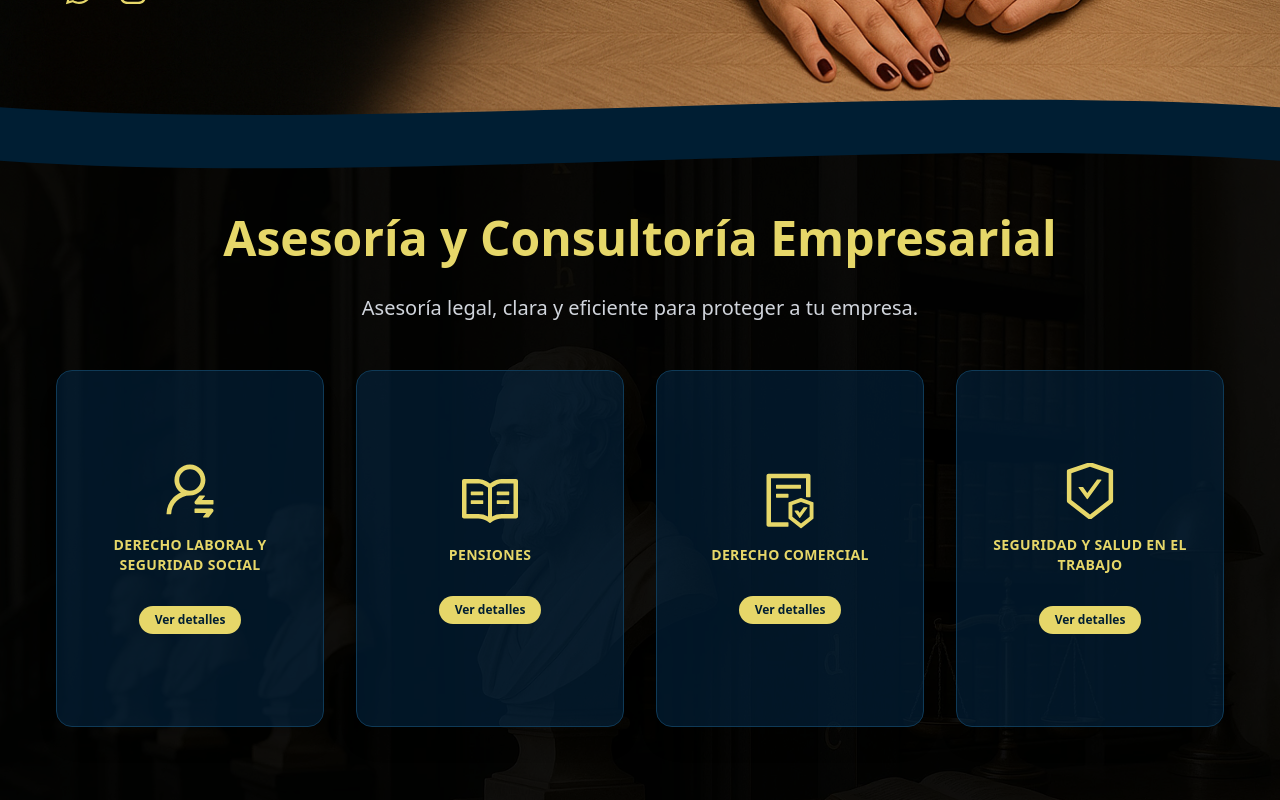
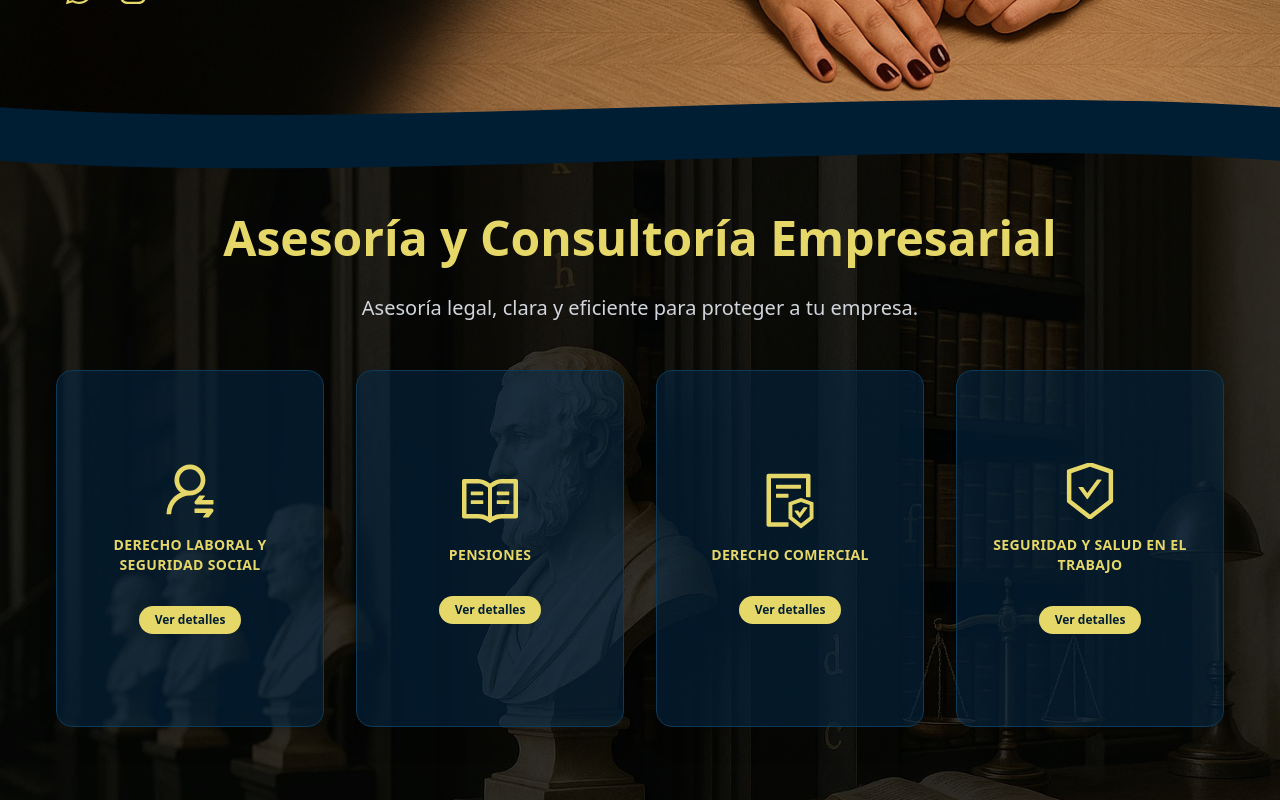
Before and after one commit to sazaba/legal360, a React (Vite) app: page / in a window 1280 px wide. Shown: the part 1660-2460 px from the top of the page. Built offline with nearby package versions, Linux system fonts and the light colour scheme.

Commit message:
Formulario

```diff
--- a/src/pages/CapacitacionesJuridicas.jsx
+++ b/src/pages/CapacitacionesJuridicas.jsx
@@ -25,7 +25,7 @@ const CapacitacionesJuridicas = () => {
             icon: <FaCalculator className="text-5xl text-[#e6d769]" />,
             items: [
                 'Revisión de historia laboral para validar semanas cotizadas.',
-                'Cálculo actuarial para traslado de régimen pensional (RAIS a RPM o viceversa).',
+                'Cálculo actuarial para traslado de régimen pensional.',
                 'Estimación de retroactivo pensional y simulaciones del valor a recibir.'
             ]
         },
--- a/src/pages/Servicios.jsx
+++ b/src/pages/Servicios.jsx
@@ -80,7 +80,7 @@ const Servicios = ({ id }) => {
           loop
           muted
           playsInline
-          className="absolute top-0 w-full h-full object-cover z-0"
+          className="absolute top-0 w-full h-full object-cover object-right z-0"
         >
           <source src={MariCris} type="video/mp4" />
           Tu navegador no soporta videos HTML5.
@@ -88,7 +88,7 @@ const Servicios = ({ id }) => {
       )}
 
       {/* Capa oscura para contraste */}
-      <div className="absolute inset-0 bg-black opacity-70 z-10"></div>
+      <div className="absolute inset-0 bg-black opacity-10 z-10"></div>
 
       {/* Ola superior */}
       <div className="w-full overflow-hidden absolute top-0 left-0 z-20">
```
Also changed, not shown: 1 other file (tests, documents, lock files or other folders).
